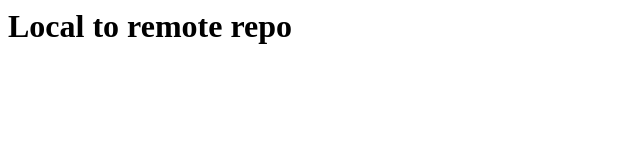
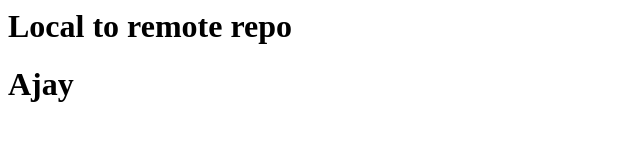
Before and after one commit to AjayKumarMallick/one, a plain HTML site: page index.html in a window 1280 px wide. Shown: the whole page, without its empty margins (0-640 px from the left). Drawn offline with Linux system fonts and the light colour scheme.

Commit message:
update index.html

```diff
--- a/index.html
+++ b/index.html
@@ -1 +1,2 @@
 <h1>Local to remote repo</h1>
+<h1>Ajay</h1>
```
